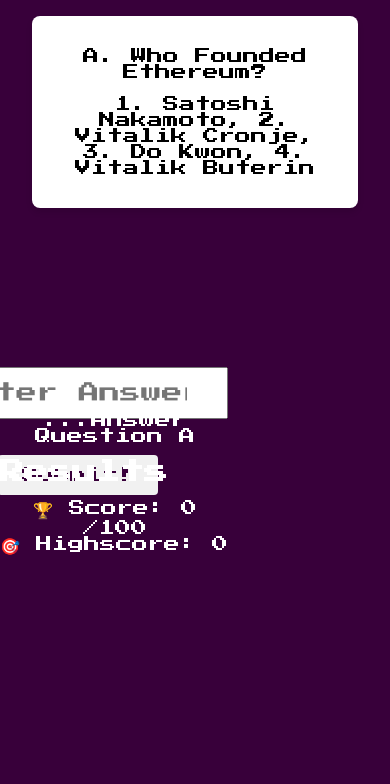
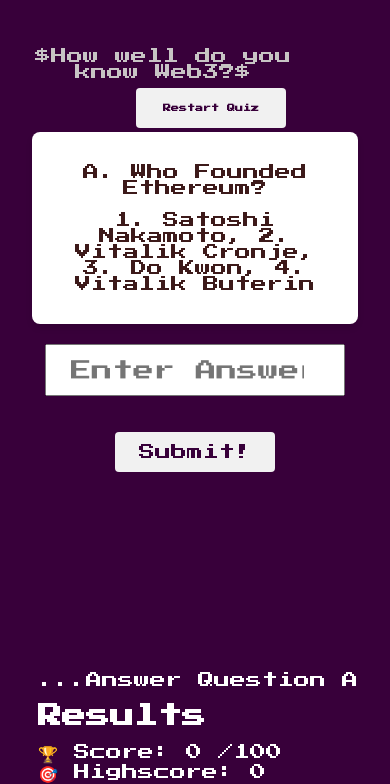
Before and after one commit to midesofek/Web3-Quiz-Game, a plain HTML site: page index.html in a window 390 px wide. Shown: the part 160-944 px from the top of the page. Before the commit the page ends 844 px from the top, so only its background shows below. Drawn offline with Linux system fonts and the light colour scheme.

Commit message:
updated mobile view

```diff
--- a/styles.css
+++ b/styles.css
@@ -81,9 +81,11 @@ button:hover {
   font-family: inherit;
   color: inherit;
   text-align: center;
+  margin: 0 auto;
   display: block;
   margin-bottom: 3rem;
 }
+
 .quiz-answer-container {
   display: flex;
   flex-direction: column;
@@ -92,19 +94,6 @@ button:hover {
 
 .submit-answer {
   margin-top: -1.5rem;
-}
-
-.left {
-  /* width: 52rem; */
-  /* display: flex; */
-  position: absolute;
-  top: 70%;
-  left: 20%;
-  transform: translate(-50%, -50%);
-  /* bottom: 3rem;
-  left: 30rem; */
-  /* flex-direction: column; */
-  /* align-items: center; */
 }
 
 .bottom-right {
@@ -149,3 +138,50 @@ button:hover {
 .quiz-feedback button {
   margin-top: 1rem;
 } */
+
+
+@media screen and (max-width: 768px) {
+  .restart-quiz {
+    height: 40px;
+    width: 150px;
+    font-size: 0.5rem;
+    position: relative;
+    font-weight: bold;
+  }
+
+  .quiz-description {
+    font-size: 1rem;
+    position: relative;
+    color: #c7c4c4;
+    text-align: center !important;
+  }
+
+  .header-text {
+    color: #fff;
+    font-family: "Press Start 2P", cursive;
+  }
+
+  .quiz-container {
+    max-width: 1200px;
+    margin: 20px auto;
+    padding: 2rem;
+    background-color: #fff;
+    border-radius: 0.5rem;
+    box-shadow: 0 4px 6px rgba(0, 0, 0, 0.1);
+    display: block;
+    color: rgb(61, 26, 26);
+  }
+  .left {
+    position: relative;
+  }
+  .bottom-right {
+    position: absolute;
+    margin: -100px 0px;
+    text-align: center;
+    bottom: 0rem;
+    right: 2rem;
+  }
+  .message {
+    text-align: center;
+  }
+}
```
